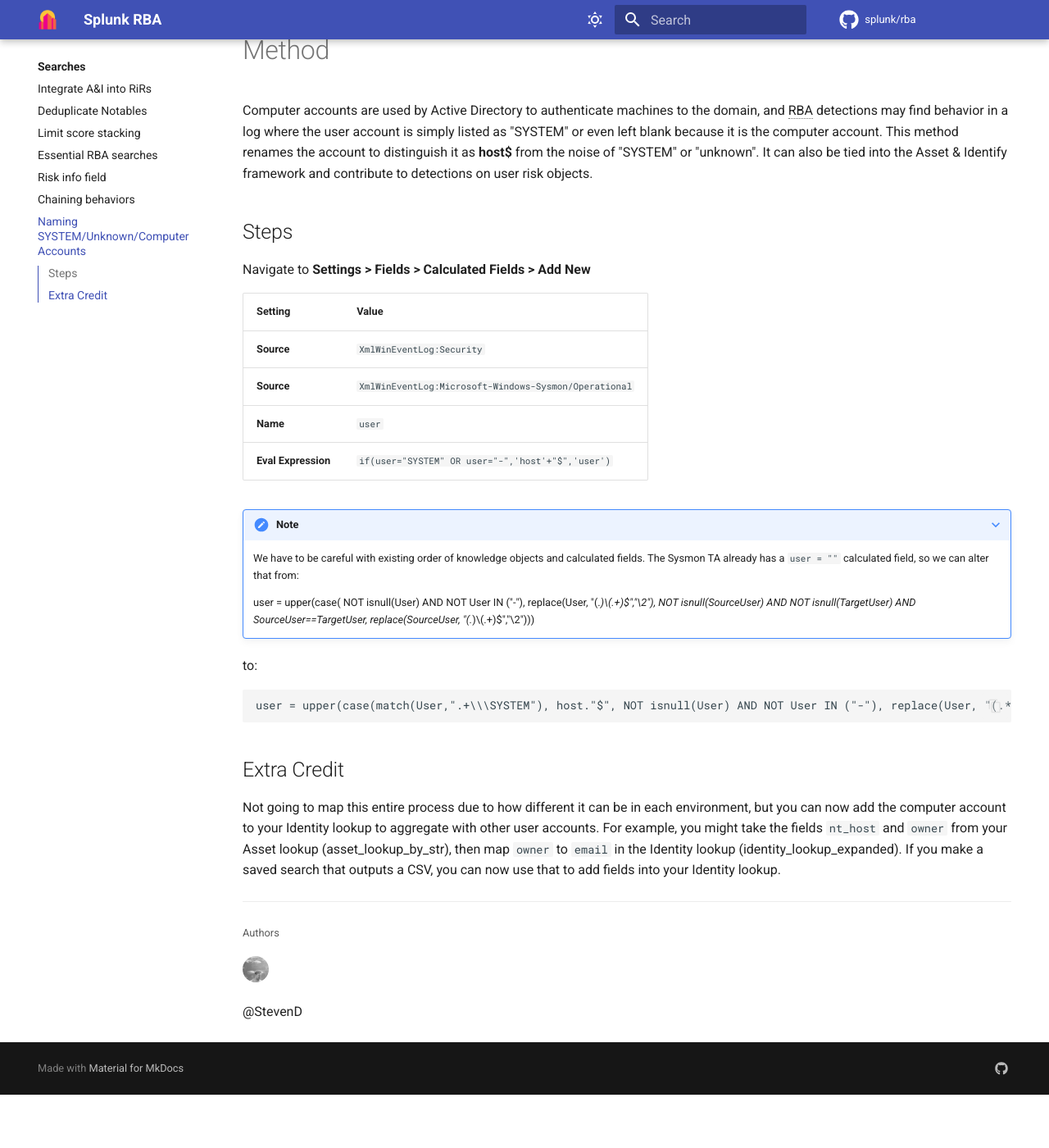
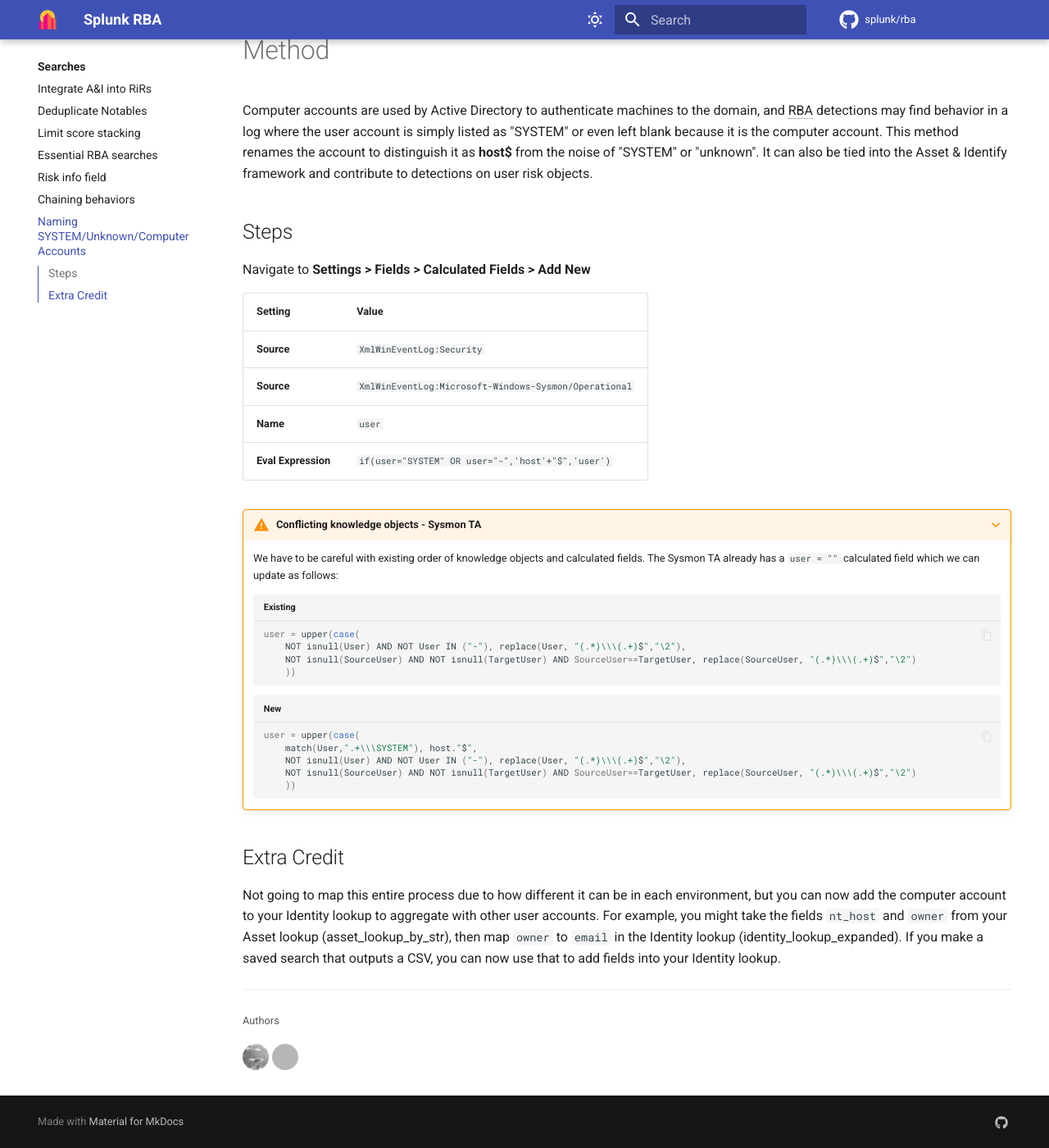
Before and after one commit to splunk/rba, an MkDocs documentation site: the page built from docs/searches/naming_system_unknown_computer_accounts.md, in a window 1280 px wide and 1400 px high, scrolled down 147 px. Shown: the whole window at 82% size. Built offline with MkDocs 1.6.1 and Material for MkDocs 9.7.7, drawn with Linux system fonts in a browser that asks for light colours; comment, search, counter and statistics services are not loaded; before the commit the page ends 1482 px from its top, so only the background shows below that; grey boxes are pictures that could not be loaded.

Commit message:
docsify
Signed-off-by: Zachary Christensen <zchristensen@splunk.com>

````diff
--- a/docs/searches/naming_system_unknown_computer_accounts.md
+++ b/docs/searches/naming_system_unknown_computer_accounts.md
@@ -13,16 +13,23 @@
 **Name** | `user`
 **Eval Expression** | `if(user="SYSTEM" OR user="-",'host'+"$",'user')`
 
-???+ note
-    We have to be careful with existing order of knowledge objects and calculated fields. The Sysmon TA already has a `user = ""` calculated field, so we can alter that from:
+???+ warning "Conflicting knowledge objects - Sysmon TA"
+    We have to be careful with existing order of knowledge objects and calculated fields. The Sysmon TA already has a `user = ""` calculated field which we can update as follows:
 
+    ``` shell title="Existing"
+    user = upper(case(
+        NOT isnull(User) AND NOT User IN ("-"), replace(User, "(.*)\\\(.+)$","\2"),
+        NOT isnull(SourceUser) AND NOT isnull(TargetUser) AND SourceUser==TargetUser, replace(SourceUser, "(.*)\\\(.+)$","\2")
+        ))
+    ```
 
-    user = upper(case( NOT isnull(User) AND NOT User IN ("-"), replace(User, "(.*)\\\(.+)$","\2"), NOT isnull(SourceUser) AND NOT isnull(TargetUser) AND SourceUser==TargetUser, replace(SourceUser, "(.*)\\\(.+)$","\2")))
-
-to:
-
-
-    user = upper(case(match(User,".+\\\SYSTEM"), host."$", NOT isnull(User) AND NOT User IN ("-"), replace(User, "(.*)\\\(.+)$","\2"), NOT isnull(SourceUser) AND NOT isnull(TargetUser) AND SourceUser==TargetUser, replace(SourceUser, "(.*)\\\(.+)$","\2")))
+    ``` shell title="New"
+    user = upper(case(
+        match(User,".+\\\SYSTEM"), host."$",
+        NOT isnull(User) AND NOT User IN ("-"), replace(User, "(.*)\\\(.+)$","\2"),
+        NOT isnull(SourceUser) AND NOT isnull(TargetUser) AND SourceUser==TargetUser, replace(SourceUser, "(.*)\\\(.+)$","\2")
+        ))
+    ```
 
 ## Extra Credit
 
@@ -37,4 +44,9 @@
     </a>
     <span class="zts-tooltip-text">@Dean Luxton</span>
 </div>
-@StevenD
+<div class="zts-tooltip">
+    <a class="zts-author" href="../../contributing/contributors" target="_blank" alt="StevenD">
+        <img class="github-avatar" src="https://avatars.githubusercontent.com/u/38897662?v=4"/>
+    </a>
+    <span class="zts-tooltip-text">@StevenD</span>
+</div>
````
